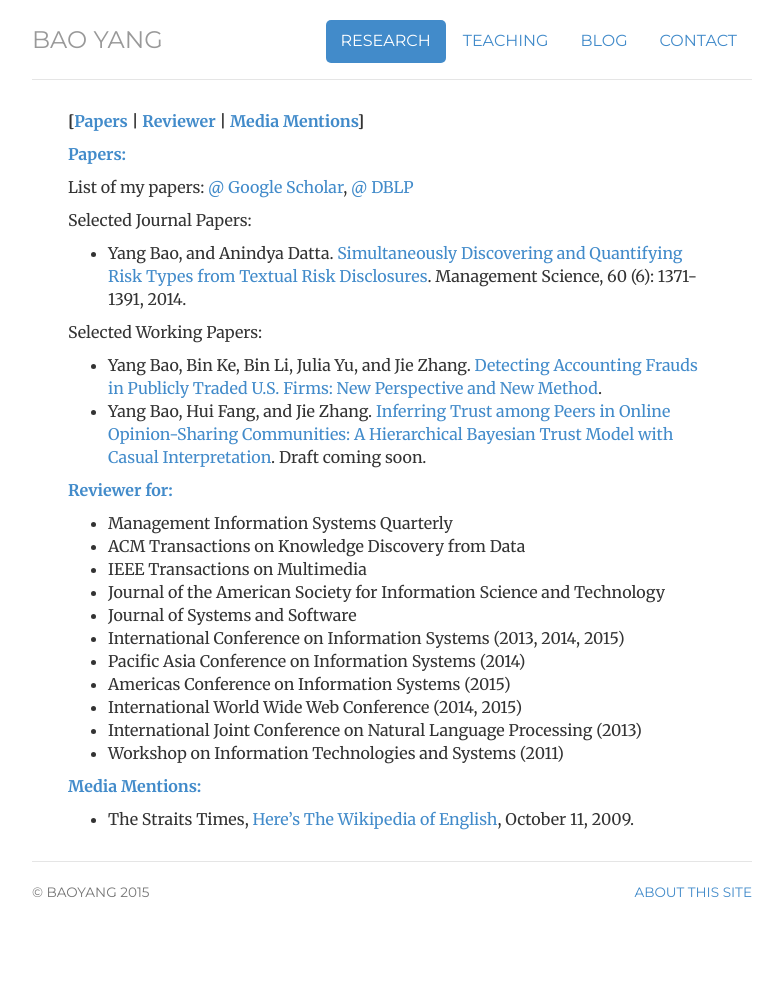
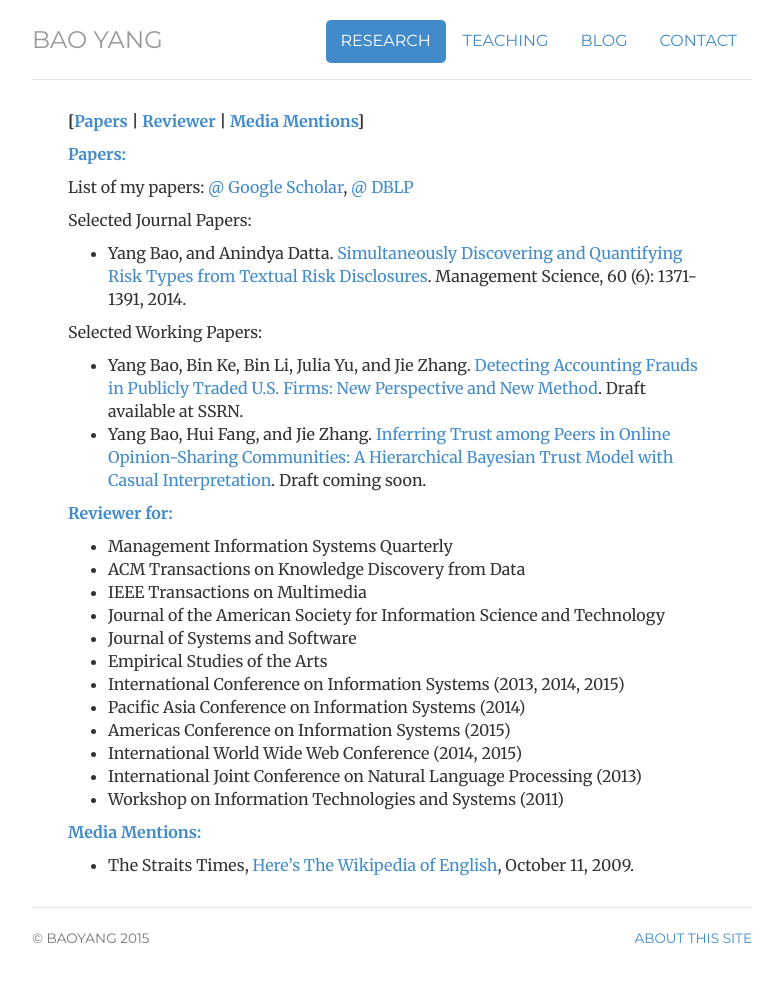
Before and after one commit to popeye007/popeye007.github.io, a Jekyll site: the page built from research/index.html, in a window 1280 px wide. Shown: the whole page, without its empty margins (248-1031 px from the left). Built offline with Jekyll 4.4.1, drawn with Linux system fonts in a browser that asks for light colours; comment, search, counter and statistics services are not loaded; before the commit the page ends 954 px from its top, so only the background shows below that.

Commit message:
update on 20151021

```diff
--- a/research/index.html
+++ b/research/index.html
@@ -24,8 +24,8 @@ description: Research by Bao Yang.
 
 			<p>Selected Working Papers:</p>
 			<ul>
-			<li>Yang Bao, Bin Ke, Bin Li, Julia Yu, and Jie Zhang. <a href="http://papers.ssrn.com/sol3/papers.cfm?abstract_id=2670703">Detecting Accounting Frauds in Publicly Traded U.S. Firms: New Perspective and New Method</a>.</li>
-			<li>Yang Bao, Hui Fang, and Jie Zhang. <a href="#working2" target="_self" name="working2">Inferring Trust among Peers in Online Opinion-Sharing Communities: A Hierarchical Bayesian Trust Model with Casual Interpretation</a>. Draft coming soon.</li>
+			<li>Yang Bao, Bin Ke, Bin Li, Julia Yu, and Jie Zhang. <a href="http://papers.ssrn.com/sol3/papers.cfm?abstract_id=2670703">Detecting Accounting Frauds in Publicly Traded U.S. Firms: New Perspective and New Method</a>. Draft available at SSRN.</li>
+			<li>Yang Bao, Hui Fang, and Jie Zhang. <a href="#working2" target="_self" name="working">Inferring Trust among Peers in Online Opinion-Sharing Communities: A Hierarchical Bayesian Trust Model with Casual Interpretation</a>. Draft coming soon.</li>
 			</ul>
 
 		<p><strong><a name="Reviewer">Reviewer for:</a></strong><br>
@@ -36,6 +36,7 @@ description: Research by Bao Yang.
 			<li>IEEE Transactions on Multimedia</li>
 			<li>Journal of the American Society for Information Science and Technology</li>
 			<li>Journal of Systems and Software</li>
+			<li>Empirical Studies of the Arts</li>
 			<li>International Conference on Information Systems (2013, 2014, 2015)</li>
 			<li>Pacific Asia Conference on Information Systems (2014)</li>
 			<li>Americas Conference on Information Systems (2015)</li>
```
Also changed, not shown: img/baoyang-122_170px.jpg (added).
